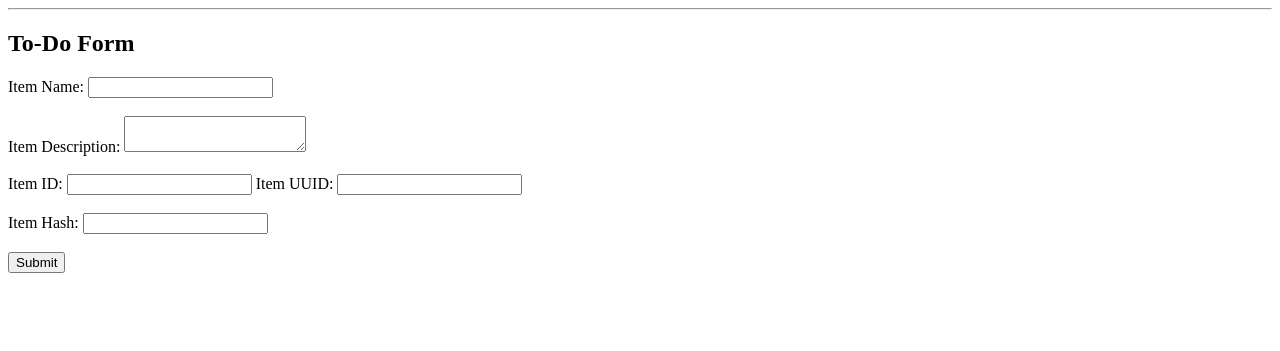
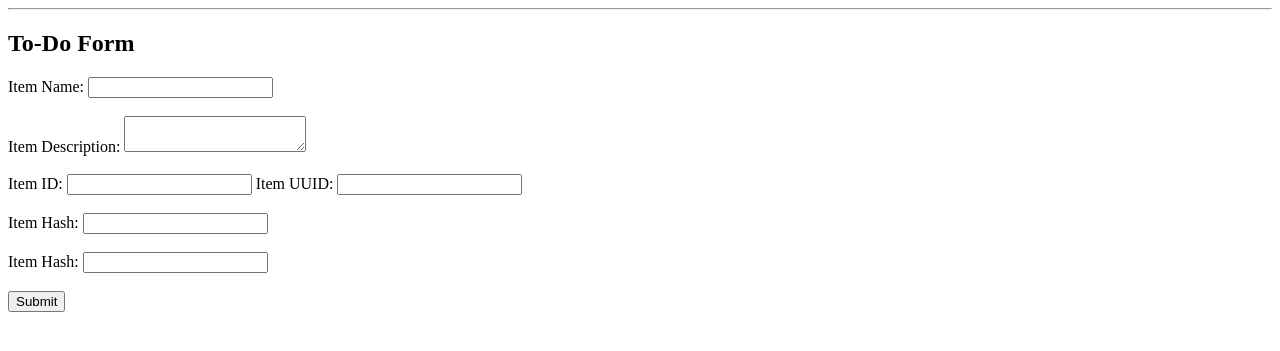
Before and after one commit to Siddhii02/git-assignment-5, a Flask app: page / in a window 1280 px wide. Shown: the top 351 px of the page. Run offline with Flask 3, Linux system fonts and the light colour scheme.

Commit message:
Added Item Hash field to To-Do form

```diff
--- a/Frontend/templates/index.html
+++ b/Frontend/templates/index.html
@@ -13,6 +13,9 @@
   <label for="itemUUID">Item UUID:</label>
  <input type="text" id="itemUUID" name="itemUUID" required><br><br>
 
+<label for="itemHash">Item Hash:</label>
+<input type="text" id="itemHash" name="itemHash" required><br><br>
+
 
 <label for="itemHash">Item Hash:</label>
 <input type="text" id="itemHash" name="itemHash" required><br><br>
```
